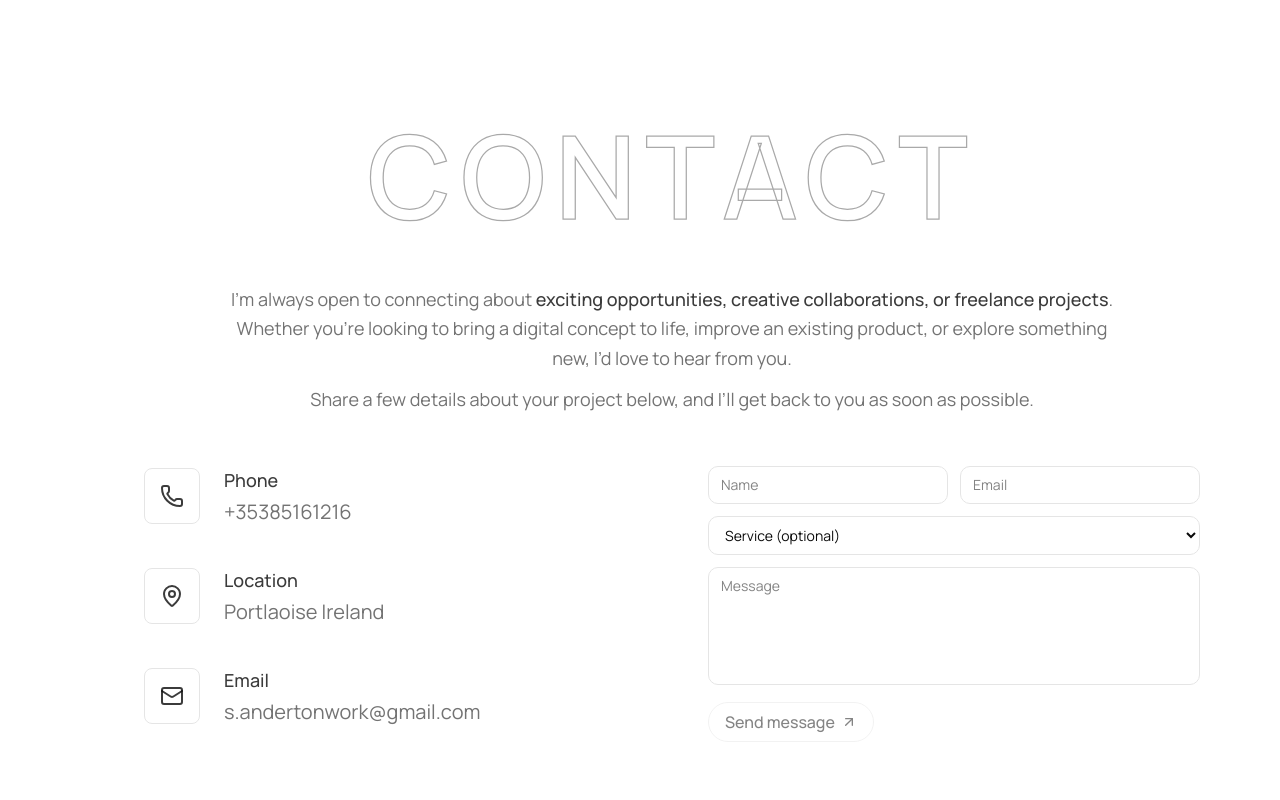
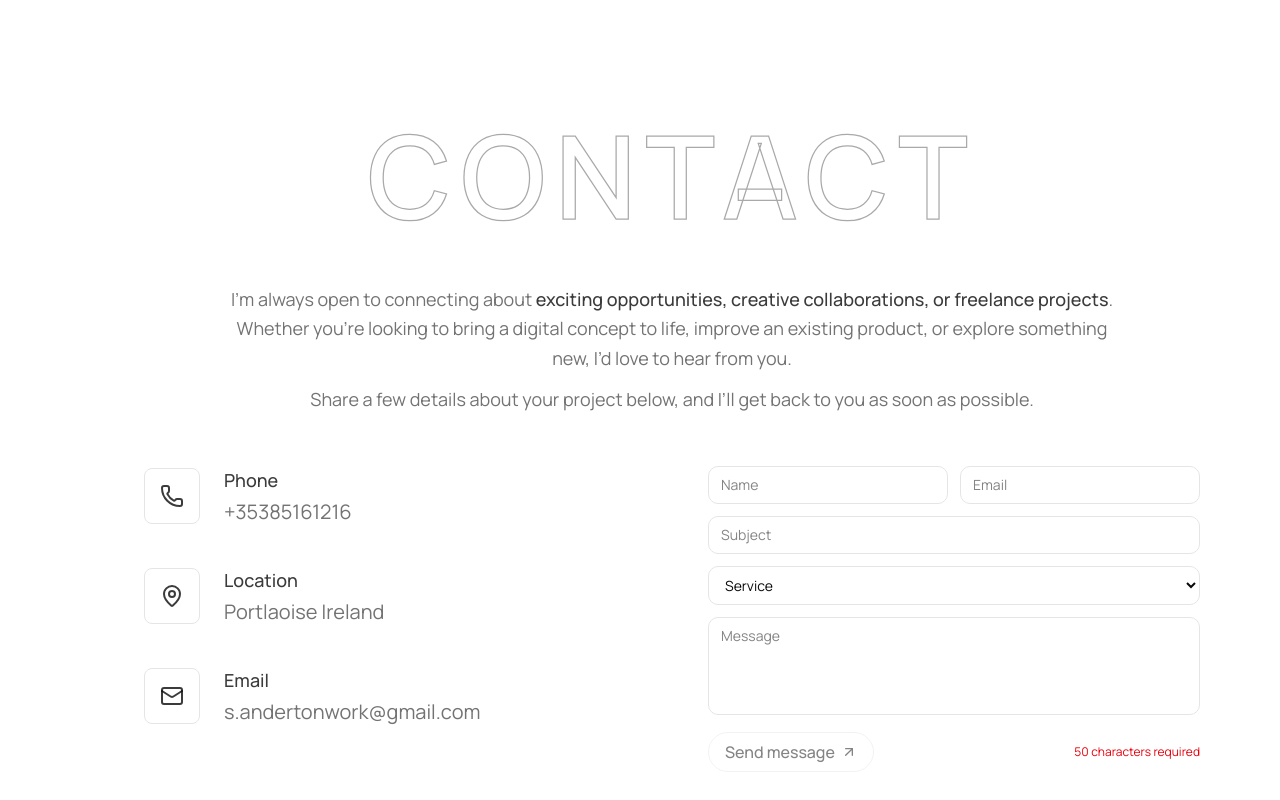
Before and after one commit to ShaAnder/portfolio, a Next.js app: page / in a window 1280 px wide. Shown: the part 3982-4782 px from the top of the page. Built offline with nearby package versions, Linux system fonts and the light colour scheme; no server answers.

Commit message:
test update and add new field for contact form

```diff
--- a/src/app/api/contact/route.ts
+++ b/src/app/api/contact/route.ts
@@ -30,6 +30,8 @@ function toBoolean(value: string | undefined) {
 }
 
 export async function POST(req: Request) {
+	const MIN_MESSAGE_CHARS = 50;
+
 	let body: unknown;
 	try {
 		body = await req.json();
@@ -47,6 +49,7 @@ export async function POST(req: Request) {
 	const rawName = payload.name;
 	const rawEmail = payload.email;
 	const rawService = payload.service;
+	const rawSubject = payload.subject;
 	const rawMessage = payload.message;
 
 	const firstName = typeof rawFirstName === "string" ? rawFirstName.trim() : "";
@@ -54,6 +57,7 @@ export async function POST(req: Request) {
 	const legacyName = typeof rawName === "string" ? rawName.trim() : "";
 	const email = typeof rawEmail === "string" ? rawEmail.trim() : "";
 	const service = typeof rawService === "string" ? rawService.trim() : "";
+	const subjectInput = typeof rawSubject === "string" ? rawSubject.trim() : "";
 	const message = typeof rawMessage === "string" ? rawMessage.trim() : "";
 
 	const name =
@@ -65,13 +69,19 @@ export async function POST(req: Request) {
 		return json("Please provide a valid name.", 400);
 	if (!isValidEmail(email) || email.length > 254)
 		return json("Please provide a valid email.", 400);
+	if (!service) return json("Please select a service.", 400);
 	if (service.length > 100) return json("Please choose a valid service.", 400);
-	if (message.length < 10 || message.length > 5000)
-		return json("Please provide a message (10–5000 characters).", 400);
+	if (subjectInput.length < 2 || subjectInput.length > 160)
+		return json("Please provide a subject.", 400);
+	if (message.length < MIN_MESSAGE_CHARS || message.length > 5000)
+		return json(
+			`Please provide a message (${MIN_MESSAGE_CHARS}–5000 characters).`,
+			400,
+		);
 
 	try {
-		const prettyService = service ? service : "(not specified)";
-		const subject = `Portfolio ${service ? `(${service}) ` : ""}contact: ${name}`;
+		const prettyService = service;
+		const subject = `Portfolio (${service}) ${subjectInput}: ${name}`;
 
 		const smtpHost = process.env.SMTP_HOST;
 		const smtpPort = Number.parseInt(process.env.SMTP_PORT ?? "", 10);
@@ -246,12 +256,12 @@ export async function POST(req: Request) {
 			to,
 			replyTo: email,
 			subject,
-			text: `Name: ${name}\nEmail: ${email}\nService: ${prettyService}\n\n${message}\n`,
+			text: `Name: ${name}\nEmail: ${email}\nService: ${prettyService}\nSubject: ${subjectInput}\n\n${message}\n`,
 			html,
 		});
 	} catch {
 		return json("Could not send message. Please try again.", 502);
 	}
 
-	return json("Thanks — your message has been sent.", 200);
+	return json("Thanks. Your message has been sent.", 200);
 }
--- a/src/features/contact/ContactSection.tsx
+++ b/src/features/contact/ContactSection.tsx
@@ -1,6 +1,7 @@
 "use client";
 
 import * as React from "react";
+import { AnimatePresence, motion } from "framer-motion";
 import { ArrowUpRight, Mail, MapPin, Phone } from "lucide-react";
 
 import { Card, CardContent } from "@/components/ui/card";
@@ -23,19 +24,30 @@ function isValidEmail(email: string) {
 }
 
 export function ContactSection({ className }: { className?: string }) {
+	const MIN_MESSAGE_CHARS = 50;
+
 	const [name, setName] = React.useState("");
 	const [email, setEmail] = React.useState("");
 	const [service, setService] = React.useState("");
+	const [subject, setSubject] = React.useState("");
 	const [message, setMessage] = React.useState("");
 	const [state, setState] = React.useState<ContactFormState>({
 		status: "idle",
 	});
 
+	const trimmedMessageLength = message.trim().length;
+	const remainingMessageChars = Math.max(
+		0,
+		MIN_MESSAGE_CHARS - trimmedMessageLength,
+	);
+
 	const canSubmit =
 		state.status !== "sending" &&
 		name.trim().length >= 2 &&
+		service.trim().length > 0 &&
+		subject.trim().length >= 2 &&
 		isValidEmail(email) &&
-		message.trim().length >= 10;
+		trimmedMessageLength >= MIN_MESSAGE_CHARS;
 
 	const fieldBaseClassName =
 		"w-full rounded-lg border border-border bg-background px-3 py-2 text-sm";
@@ -53,6 +65,7 @@ export function ContactSection({ className }: { className?: string }) {
 		const trimmedName = name.trim();
 		const trimmedEmail = email.trim();
 		const trimmedService = service.trim();
+		const trimmedSubject = subject.trim();
 		const trimmedMessage = message.trim();
 
 		if (trimmedName.length < 2) {
@@ -63,10 +76,18 @@ export function ContactSection({ className }: { className?: string }) {
 			setState({ status: "error", message: "Please enter a valid email." });
 			return;
 		}
-		if (trimmedMessage.length < 10) {
+		if (!trimmedService) {
+			setState({ status: "error", message: "Please select a service." });
+			return;
+		}
+		if (trimmedSubject.length < 2) {
+			setState({ status: "error", message: "Please enter a subject." });
+			return;
+		}
+		if (trimmedMessage.length < MIN_MESSAGE_CHARS) {
 			setState({
 				status: "error",
-				message: "Please enter a message (at least 10 characters).",
+				message: `Please enter a message (${MIN_MESSAGE_CHARS} characters minimum).`,
 			});
 			return;
 		}
@@ -81,6 +102,7 @@ export function ContactSection({ className }: { className?: string }) {
 					name: trimmedName,
 					email: trimmedEmail,
 					service: trimmedService,
+					subject: trimmedSubject,
 					message: trimmedMessage,
 				}),
 			});
@@ -105,6 +127,7 @@ export function ContactSection({ className }: { className?: string }) {
 			setName("");
 			setEmail("");
 			setService("");
+			setSubject("");
 			setMessage("");
 		} catch {
 			setState({
@@ -118,8 +141,8 @@ export function ContactSection({ className }: { className?: string }) {
 		<div
 			className={cn("mx-auto w-full max-w-6xl px-4 sm:px-6 md:px-8", className)}
 		>
-			<div className="mx-auto mb-5 max-w-4xl text-center sm:mb-7">
-				<p className="text-pretty text-base leading-relaxed text-muted-foreground md:text-lg">
+			<div className="mx-auto mb-4 max-w-4xl text-center sm:mb-7">
+				<p className="text-pretty text-sm leading-relaxed text-muted-foreground sm:text-base md:text-lg">
 					I’m always open to connecting about{" "}
 					<span className="font-medium text-foreground/80">
 						exciting opportunities, creative collaborations, or freelance
@@ -129,12 +152,12 @@ export function ContactSection({ className }: { className?: string }) {
 					an existing product, or explore something new, I’d love to hear from
 					you.
 				</p>
-				<p className="mt-2 hidden text-pretty text-base leading-relaxed text-muted-foreground sm:mt-3 sm:block md:text-lg">
+				<p className="mt-2 hidden text-pretty text-sm leading-relaxed text-muted-foreground sm:mt-3 sm:block sm:text-base md:text-lg">
 					Share a few details about your project below, and I’ll get back to you
 					as soon as possible.
 				</p>
 			</div>
-			<div className="flex flex-col items-center justify-center gap-6 xl:flex-row xl:items-start xl:gap-10">
+			<div className="flex flex-col items-center justify-center gap-4 sm:gap-6 xl:flex-row xl:items-start xl:gap-10">
 				<div className="hidden w-full flex-1 flex-col max-w-4xl xl:flex xl:max-w-3xl 2xl:max-w-130">
 					<Card className="bg-transparent ring-0">
 						<CardContent className="flex flex-col py-2">
@@ -203,8 +226,8 @@ export function ContactSection({ className }: { className?: string }) {
 				<div className="flex w-full flex-1 xl:w-[58%] max-w-full md:max-w-3xl xl:max-w-3xl 2xl:max-w-4xl">
 					<Card className="bg-transparent ring-0 w-full">
 						<CardContent className="py-2">
-							<form onSubmit={onSubmit} className="space-y-3">
-								<div className="grid gap-3 sm:grid-cols-2">
+							<form onSubmit={onSubmit} className="space-y-2 sm:space-y-3">
+								<div className="grid gap-2 sm:gap-3 sm:grid-cols-2">
 									<div className="space-y-1">
 										<label className="sr-only" htmlFor="contact-name">
 											Name
@@ -238,6 +261,21 @@ export function ContactSection({ className }: { className?: string }) {
 									</div>
 								</div>
 
+								<div className="grid gap-2 sm:gap-3">
+									<div className="space-y-1">
+										<label className="sr-only" htmlFor="contact-subject">
+											Subject
+										</label>
+										<input
+											id="contact-subject"
+											name="subject"
+											required
+											placeholder="Subject"
+											value={subject}
+											onChange={(e) => setSubject(e.target.value)}
+											className={inputClassName}
+										/>
+									</div>
 									<div className="space-y-1">
 										<label className="sr-only" htmlFor="contact-service">
 											Service
@@ -245,11 +283,14 @@ export function ContactSection({ className }: { className?: string }) {
 										<select
 											id="contact-service"
 											name="service"
+											required
 											value={service}
 											onChange={(e) => setService(e.target.value)}
 											className={inputClassName}
 										>
-										<option value="">Service (optional)</option>
+											<option value="" disabled>
+												Service
+											</option>
 											<option value="Portfolio / brochure site">
 												Portfolio / brochure site
 											</option>
@@ -263,6 +304,7 @@ export function ContactSection({ className }: { className?: string }) {
 											<option value="Other">Other</option>
 										</select>
 									</div>
+								</div>
 
 								<div className="space-y-1">
 									<label className="sr-only" htmlFor="contact-message">
@@ -272,7 +314,7 @@ export function ContactSection({ className }: { className?: string }) {
 										id="contact-message"
 										name="message"
 										required
-										rows={5}
+										rows={4}
 										placeholder="Message"
 										value={message}
 										onChange={(e) => setMessage(e.target.value)}
@@ -300,6 +342,22 @@ export function ContactSection({ className }: { className?: string }) {
 											<span className="text-foreground/80">
 												{state.message}
 											</span>
+										) : remainingMessageChars > 0 ? (
+											<span className="text-destructive">
+												<AnimatePresence mode="popLayout" initial={false}>
+													<motion.span
+														key={remainingMessageChars}
+														initial={{ opacity: 0, y: -4 }}
+														animate={{ opacity: 1, y: 0 }}
+														exit={{ opacity: 0, y: 4 }}
+														transition={{ duration: 0.18 }}
+														className="inline-block tabular-nums"
+													>
+														{remainingMessageChars}
+													</motion.span>
+												</AnimatePresence>{" "}
+												characters required
+											</span>
 										) : (
 											""
 										)}
```
Lines whose indentation alone changed are shown as unchanged.
